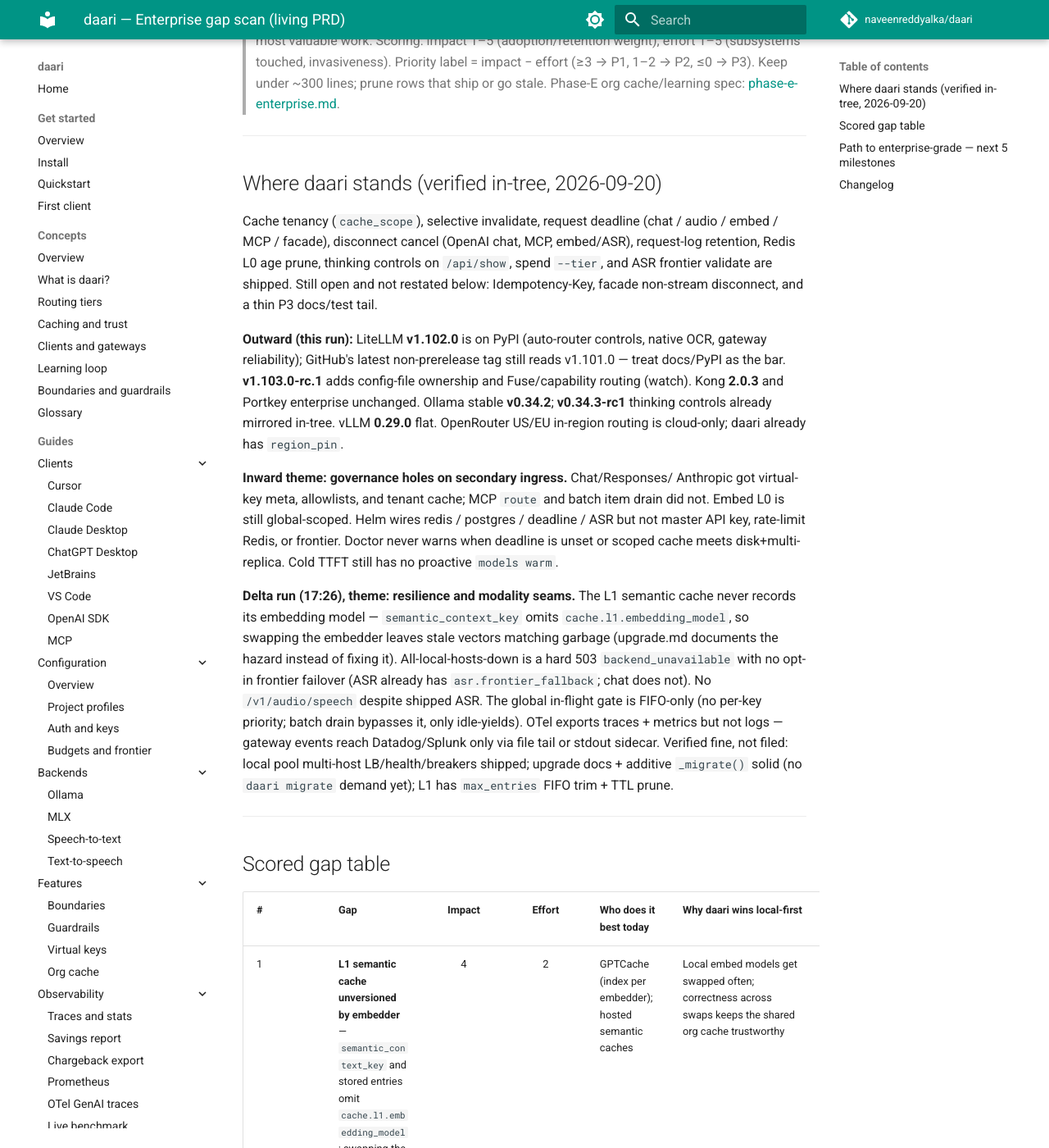
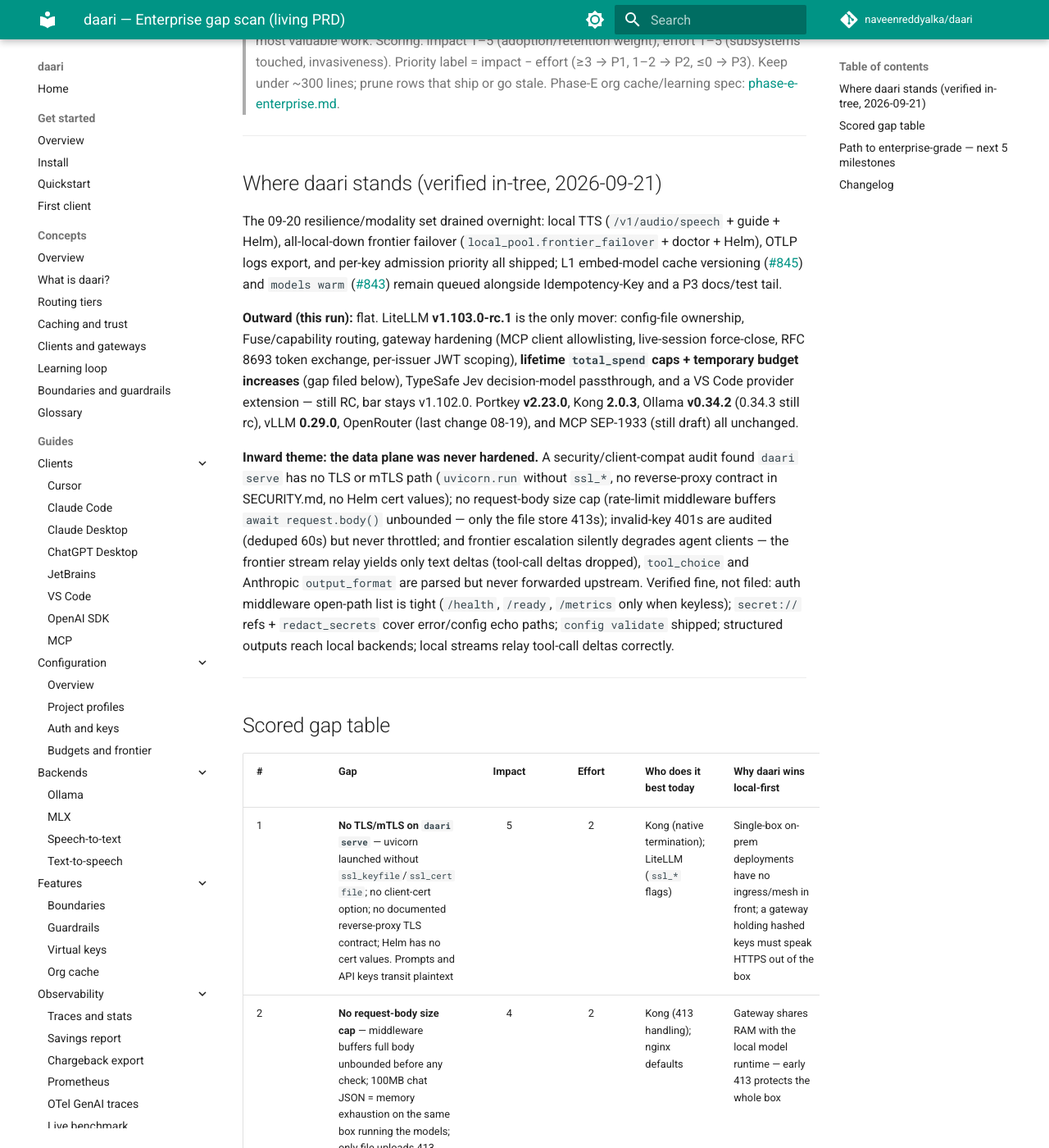
Before and after one commit to naveenreddyalka/daari, an MkDocs documentation site: the page built from docs/prd/ENTERPRISE.md, in a window 1280 px wide and 1400 px high, scrolled down 219 px. Shown: the whole window at 82% size. Built offline with MkDocs 1.6.1 and Material for MkDocs 9.7.7, drawn with Linux system fonts in a browser that asks for light colours; comment, search, counter and statistics services are not loaded; some of the changed text lies outside the part shown.

Commit message:
docs(prd): 2026-09-21 data-plane hardening + lossless escalation scan
Co-authored-by: Naveen Reddy Alka <naveenreddyalka@users.noreply.github.com>

```diff
--- a/docs/prd/ENTERPRISE.md
+++ b/docs/prd/ENTERPRISE.md
@@ -11,43 +11,38 @@
 
 ---
 
-## Where daari stands (verified in-tree, 2026-09-20)
+## Where daari stands (verified in-tree, 2026-09-21)
 
-Cache tenancy (`cache_scope`), selective invalidate, request deadline (chat /
-audio / embed / MCP / facade), disconnect cancel (OpenAI chat, MCP, embed/ASR),
-request-log retention, Redis L0 age prune, thinking controls on `/api/show`,
-spend `--tier`, and ASR frontier validate are shipped. Still open and not
-restated below: Idempotency-Key, facade non-stream disconnect, and a thin
-P3 docs/test tail.
+The 09-20 resilience/modality set drained overnight: local TTS
+(`/v1/audio/speech` + guide + Helm), all-local-down frontier failover
+(`local_pool.frontier_failover` + doctor + Helm), OTLP logs export, and
+per-key admission priority all shipped; L1 embed-model cache versioning
+([#845](https://github.com/naveenreddyalka/daari/issues/845)) and `models
+warm` ([#843](https://github.com/naveenreddyalka/daari/issues/843)) remain
+queued alongside Idempotency-Key and a P3 docs/test tail.
 
-**Outward (this run):** LiteLLM **v1.102.0** is on PyPI (auto-router controls,
-native OCR, gateway reliability); GitHub's latest non-prerelease tag still
-reads v1.101.0 — treat docs/PyPI as the bar. **v1.103.0-rc.1** adds config-file
-ownership and Fuse/capability routing (watch). Kong **2.0.3** and Portkey
-enterprise unchanged. Ollama stable **v0.34.2**; **v0.34.3-rc1** thinking
-controls already mirrored in-tree. vLLM **0.29.0** flat. OpenRouter US/EU
-in-region routing is cloud-only; daari already has `region_pin`.
+**Outward (this run):** flat. LiteLLM **v1.103.0-rc.1** is the only mover:
+config-file ownership, Fuse/capability routing, gateway hardening (MCP client
+allowlisting, live-session force-close, RFC 8693 token exchange, per-issuer
+JWT scoping), **lifetime `total_spend` caps + temporary budget increases**
+(gap filed below), TypeSafe Jev decision-model passthrough, and a VS Code
+provider extension — still RC, bar stays v1.102.0. Portkey **v2.23.0**, Kong
+**2.0.3**, Ollama **v0.34.2** (0.34.3 still rc), vLLM **0.29.0**, OpenRouter
+(last change 08-19), and MCP SEP-1933 (still draft) all unchanged.
 
-**Inward theme: governance holes on secondary ingress.** Chat/Responses/
-Anthropic got virtual-key meta, allowlists, and tenant cache; MCP `route` and
-batch item drain did not. Embed L0 is still global-scoped. Helm wires redis /
-postgres / deadline / ASR but not master API key, rate-limit Redis, or
-frontier. Doctor never warns when deadline is unset or scoped cache meets
-disk+multi-replica. Cold TTFT still has no proactive `models warm`.
-
-**Delta run (17:26), theme: resilience and modality seams.** The L1 semantic
-cache never records its embedding model — `semantic_context_key` omits
-`cache.l1.embedding_model`, so swapping the embedder leaves stale vectors
-matching garbage (upgrade.md documents the hazard instead of fixing it).
-All-local-hosts-down is a hard 503 `backend_unavailable` with no opt-in
-frontier failover (ASR already has `asr.frontier_fallback`; chat does not).
-No `/v1/audio/speech` despite shipped ASR. The global in-flight gate is
-FIFO-only (no per-key priority; batch drain bypasses it, only idle-yields).
-OTel exports traces + metrics but not logs — gateway events reach
-Datadog/Splunk only via file tail or stdout sidecar. Verified fine, not
-filed: local pool multi-host LB/health/breakers shipped; upgrade docs +
-additive `_migrate()` solid (no `daari migrate` demand yet); L1 has
-`max_entries` FIFO trim + TTL prune.
+**Inward theme: the data plane was never hardened.** A security/client-compat
+audit found `daari serve` has no TLS or mTLS path (`uvicorn.run` without
+`ssl_*`, no reverse-proxy contract in SECURITY.md, no Helm cert values); no
+request-body size cap (rate-limit middleware buffers `await request.body()`
+unbounded — only the file store 413s); invalid-key 401s are audited (deduped
+60s) but never throttled; and frontier escalation silently degrades agent
+clients — the frontier stream relay yields only text deltas (tool-call deltas
+dropped), `tool_choice` and Anthropic `output_format` are parsed but never
+forwarded upstream. Verified fine, not filed: auth middleware open-path list
+is tight (`/health`, `/ready`, `/metrics` only when keyless); `secret://`
+refs + `redact_secrets` cover error/config echo paths; `config validate`
+shipped; structured outputs reach local backends; local streams relay
+tool-call deltas correctly.
 
 ---
 
@@ -55,26 +50,26 @@
 
 | # | Gap | Impact | Effort | Who does it best today | Why daari wins local-first | Action |
 |---|-----|:--:|:--:|------------------------|----------------------------|--------|
-| 1 | **L1 semantic cache unversioned by embedder** — `semantic_context_key` and stored entries omit `cache.l1.embedding_model`; swapping the embed model keeps stale vectors live (wrong hits / dimension mismatch) | 4 | 2 | GPTCache (index per embedder); hosted semantic caches | Local embed models get swapped often; correctness across swaps keeps the shared org cache trustworthy | File ([#845](https://github.com/naveenreddyalka/daari/issues/845)) |
-| 2 | **All local hosts down = hard 503** — pool exhaustion raises `BackendUnavailable`; no opt-in frontier failover for chat (ASR already has `asr.frontier_fallback`) | 4 | 2 | LiteLLM fallback chains; Kong upstream failover | HA without a second GPU box: outage degrades to governed frontier (scrub/budgets/allowlists intact) | File ([#846](https://github.com/naveenreddyalka/daari/issues/846)) |
-| 3 | **No `/v1/audio/speech`** — ASR shipped both directions, TTS absent; openedai-speech/Kokoro serve the exact OpenAI shape locally | 4 | 3 | Portkey (ElevenLabs native); OpenRouter `/audio/speech` | Voice loop (STT→chat→TTS) through one governed box; $0/char, same keys and chargeback | File ([#847](https://github.com/naveenreddyalka/daari/issues/847)) |
-| 4 | **Admission gate is FIFO-only** — single `asyncio.Condition`, no per-key/team priority; batch drain bypasses the in-flight cap (idle-yield only) | 4 | 3 | vLLM priority scheduling; Kong route priority | One GPU serves IDE + overnight eval; interactive turns must preempt at the gate | File ([#848](https://github.com/naveenreddyalka/daari/issues/848)) |
-| 5 | **No OTLP logs signal** — request events are file JSONL + optional stdout; OTel exports traces/metrics only | 3 | 2 | LiteLLM log callbacks; cloud gateways | Same collector already deployed for daari traces — third signal completes the story, no sidecars | File ([#849](https://github.com/naveenreddyalka/daari/issues/849)) |
-| 6 | **Doctor ops warns / moderations + rerank endpoints / `daari migrate` + skew guard / ASR pool HA / OCR / Fuse routing / WIF / A2A / SOC 2 / admin UI** | 2–4 | 2–5 | LiteLLM / Cohere / cloud | Moderations-vs-guardrails and migrate tooling wait for buyer demand; rest deferred | Watch |
+| 1 | **No TLS/mTLS on `daari serve`** — uvicorn launched without `ssl_keyfile`/`ssl_certfile`; no client-cert option; no documented reverse-proxy TLS contract; Helm has no cert values. Prompts and API keys transit plaintext | 5 | 2 | Kong (native termination); LiteLLM (`ssl_*` flags) | Single-box on-prem deployments have no ingress/mesh in front; a gateway holding hashed keys must speak HTTPS out of the box | File ([#932](https://github.com/naveenreddyalka/daari/issues/932)) |
+| 2 | **No request-body size cap** — middleware buffers full body unbounded before any check; 100MB chat JSON = memory exhaustion on the same box running the models; only file uploads 413 | 4 | 2 | Kong (413 handling); nginx defaults | Gateway shares RAM with the local model runtime — early 413 protects the whole box | File ([#933](https://github.com/naveenreddyalka/daari/issues/933)) |
+| 3 | **Frontier escalation drops tool fidelity** — frontier SSE relay strips `delta.tool_calls`; `tool_choice` and Anthropic `output_format` parsed but never forwarded; agent turns truncate whenever routing lands on L6 | 4 | 3 | LiteLLM (uniform passthrough) | Tier escalation is daari's core mechanic — L6 must be a lossless superset of local or agents can't trust the fallback | File ([#934](https://github.com/naveenreddyalka/daari/issues/934)) |
+| 4 | **Invalid-key attempts unthrottled** — 401s audited (60s dedupe) but no failure counter/backoff/lockout; online key brute-force limited only by throughput | 3 | 2 | Cloud gateways (WAF in front) | Workstation/LAN deployments have no WAF; built-in throttling makes hashed keys a real defense | File ([#935](https://github.com/naveenreddyalka/daari/issues/935)) |
+| 5 | **No lifetime spend caps or temporary budget boosts** — windows are day/month/Nh/Nd only; LiteLLM v1.103-rc ships lifetime `total_spend` + temp increases + team `model_max_budget` | 3 | 2 | LiteLLM v1.103-rc | Ledger already tracks all-time spend locally; contractor "$50 total, ever" keys and audited auto-expiring boosts are cheap sums, no cloud | File ([#936](https://github.com/naveenreddyalka/daari/issues/936)) |
+| 6 | **CORS/security headers / `input_audio` chat blocks (local ASR inline) / `parallel_tool_calls`+`logit_bias`+`top_logprobs` passthrough / MCP session visibility / moderations + rerank / `daari migrate` + skew guard / OCR / Fuse routing / WIF / A2A / SOC 2 / admin UI** | 2–4 | 1–5 | LiteLLM / Kong / cloud | Browser hardening, chat-audio, and param passthrough wait for a client ask; rest deferred | Watch |
 
-Pruned this run: the governance secondary-ingress rows (MCP route, batch
-quota+meta, embed L0 scope, Helm knobs, model warm) — all five filed as
-issues by the 17:14 sibling run and now queued.
+Pruned this run: the resilience/modality rows (frontier failover, TTS, OTLP
+logs, admission priority) — shipped overnight; L1 embed versioning stays
+queued as an issue, not a row.
 
 ---
 
 ## Path to enterprise-grade — next 5 milestones
 
-1. **Governance secondary-ingress set** (queued) — MCP route claims, batch quota+meta, scoped embed L0, Helm auth knobs, model warm.
-2. **Cache correctness across embedder swaps** — L1 entries namespaced by embedding model.
-3. **Local-outage failover** — opt-in frontier escalation when every local host is down, fences intact.
-4. **QoS at the gate** — per-key priority classes on the in-flight cap; batch charged at low priority.
-5. **Voice + logs completeness** — `/v1/audio/speech` local TTS and OTLP logs alongside traces/metrics.
+1. **Encrypt the data plane** — native TLS/mTLS on serve, Helm cert wiring, documented reverse-proxy contract.
+2. **Bound every request** — body-size 413 plus the existing deadline/disconnect/admission set makes resource abuse impossible by construction.
+3. **Lossless escalation** — frontier legs preserve streamed tool calls, `tool_choice`, and structured output so agent clients never notice the tier.
+4. **Auth that survives exposure** — brute-force throttling on 401s, completing the hashed-keys + audit story.
+5. **Spend governance parity** — lifetime caps and audited temporary boosts on top of multi-window budgets.
 
 Compliance non-goals (WIF, A2A, SOC 2, admin UI, OCR until a paying ask) stay deferred.
 
@@ -82,70 +77,41 @@
 
 ## Changelog
 
-- **2026-09-20 (resilience + modality delta)** — Delta run 12 min after the
-  17:14 sibling merged its refresh. Outward re-verified flat: LiteLLM newest
-  tag v1.103.0-rc.1 (fixes/UI only, bar unchanged), Portkey v2.23.0, Kong
-  2.0.3, Ollama 0.34.3 still rc, OpenRouter last moved 08-19. Inward
-  (code-verified): L1 cache unversioned by embedding model, all-local-down
-  hard 503 with no frontier failover, no `/v1/audio/speech`, FIFO-only
-  admission gate, no OTLP logs. Verified fine: local pool LB/health/breakers,
-  upgrade docs + additive migrations, L1 trim/TTL. Filing five.
+- **2026-09-21 (data-plane hardening + lossless escalation)** — Yesterday's
+  five-row table drained overnight except L1 embed versioning and models
+  warm. Outward flat; only LiteLLM v1.103.0-rc.1 moved (config ownership,
+  Fuse routing, gateway hardening, lifetime caps — parity row filed; VS Code
+  provider extension noted). Inward security/client-compat audit
+  (code-verified): no TLS/mTLS, no body cap, no 401 throttle, frontier strips
+  tool-call deltas / `tool_choice` / `output_format`, no lifetime budgets.
+  Verified fine: tight open-path list, secret redaction, config validate,
+  local-stream tool deltas. Filing five.
 
-- **2026-09-20 (governance secondary ingress)** — Prior cache/deadline/cancel/
-  retention set confirmed shipped. Outward: LiteLLM v1.102.0 on PyPI (OCR +
-  auto-router); v1.103.0-rc.1 config ownership / Fuse watch; Kong 2.0.3 and
-  Ollama 0.34.2 stable (0.34.3-rc1 already mirrored). Inward: MCP route bare
-  meta, batch limiter bypass + incomplete item meta, embed L0 global-only,
-  Helm auth/rate/frontier gap, no proactive model warm. Filing five.
+- **2026-09-20 (two runs)** — Governance secondary ingress (MCP route meta,
+  batch limiter bypass, embed L0 scope, Helm auth knobs, model warm) then a
+  resilience/modality delta (L1 embed versioning, all-local-down failover,
+  TTS, admission priority, OTLP logs). Outward: LiteLLM v1.102.0 on PyPI;
+  v1.103.0-rc.1 watch; Ollama 0.34.2 stable.
 
-- **2026-09-19 (cache tenancy)** — Delta run an hour after the 16:55
-  sibling (embed/ASR set queued). Outward delta: Ollama v0.34.3-rc1 adds
-  `/api/show` thinking controls (watch until stable); LiteLLM/Portkey/
-  Kong/vLLM flat. Inward theme verified in-tree: tenant-blind L0/L1
-  cache keys, no disconnect cancellation, no selective cache
-  invalidation, no request-scoped deadline, request log outside the
-  retention sweep. Filing all five.
+- **2026-09-19 (four runs)** — Embed/ASR measurement, cache tenancy +
+  request lifecycle (tenant cache_scope, disconnect cancel, invalidation,
+  deadline, request-log retention), embedding chargeback, day-cap surfaces.
+  Ollama v0.34.3-rc1 thinking controls watch row added.
 
-- **2026-09-19 (embed drain)** — Embedding chargeback and the chargeback
-  guide's audio sentence shipped. Outward: LiteLLM stable still v1.101.0;
-  v1.102.0-rc.2 is a Responses leak backport; v1.103.0-dev.2 is not stable.
-  Portkey and Kong 2.0.3 flat. Ollama v0.34.2, no v0.35; `/api/embed` batch
-  is the local surface. Filing embed/ASR latency, Helm Ollama URL, doctor
-  embed probe, audio TPM, and batched embeds. Idempotency, Helm ASR, and
-  audio translations left queued.
-- **2026-09-19 (refill)** — Day-cap surfaces, transcription allowlists, doctor
-  ASR, and transcription chargeback shipped. Outward still flat: LiteLLM
-  v1.101.0 stable, v1.102.0 rc.1, Portkey v2.23.0, Kong 2.0.3, Ollama
-  v0.34.2. Filing embedding chargeback, Helm ASR URL, chargeback docs, and
-  audio translations. Idempotency left in progress.
-- **2026-09-19** — Prior lifecycle/audio/KEDA/rpd rows shipped. Outward flat:
-  LiteLLM v1.101.0 stable (v1.102.0 still RC), Portkey v2.23.0, Kong 2.0.3,
-  Ollama v0.34.2, no v0.35. Inward: day-cap retry, transcription allowlists,
-  doctor ASR, stats/dashboard rpd, per-key rpd scrape. Idempotency left in
-  progress, not refiled.
-- **2026-09-18 (late)** — Evening governance/chargeback set already queued, so
-  this run moved on. Outward: LiteLLM v1.101.0 stable; v1.102.0 still RC
-  (Responses cancel/delete auth, request-rate autoscale). Portkey v2.23.0
-  ElevenLabs is cloud speech, not a reason to add a vendor SDK. Kong 2.0.3
-  flat. Ollama v0.34.2 setup/llama.cpp only. vLLM 0.29 transcriptions is the
-  local-first surface. Filing five issues (Responses lifecycle, idempotency,
-  audio route, request-rate HPA, rpd).
-- **2026-09-18 (evening)** — All 19 fleet/tenancy/resilience issues from the
-  09-14→09-16 runs confirmed shipped; backlog had degraded to P3 docs/test
-  trivia. Rebuilt table around governance + chargeback: filing five issues
-  (model allowlists, spend export, config validate, master key rotation,
-  per-provider retry/timeout). Outward: Portkey v2.23.0, Ollama v0.34.2
-  stable, LiteLLM bar unchanged at v1.101.0, Kong/OpenRouter/vLLM flat.
-- **2026-09-18 (early)** — Soft-budget / observability drain: pruned shipped gap
-  rows from the 2026-09-17 night table. Watch rows only remained.
-- **2026-09-17 (4 runs)** — Morning→night refills drained same-day: ops/RBAC,
-  facade/bench, stats/web-ui, scrape port, Anthropic SSE L0, Grafana alert + MCP
-  panels, Helm metrics port, agent_turn meta, soft USD warn, team gauges,
-  introspect, hermetic 402. Outward flat (LiteLLM v1.101.0 bar).
+- **2026-09-18 (three runs)** — Soft-budget/observability drain; governance +
+  chargeback theme (model allowlists, spend export, config validate, master
+  key rotation, per-provider retry/timeout); Responses lifecycle, idempotency,
+  audio route, request-rate HPA, rpd. Portkey v2.23.0.
+
+- **2026-09-17 (4 runs)** — Ops/RBAC, facade/bench, stats/web-ui, scrape port,
+  Anthropic SSE L0, Grafana alert + MCP panels, Helm metrics port, agent_turn
+  meta, soft USD warn, team gauges, introspect, hermetic 402.
+
 - **2026-09-16 (3 runs)** — Fleet-auth theme: Postgres keys/teams, Helm graceful
   rollout, team RPM/TPM, keys export/import, facade capabilities; plus dry-run,
   TTFT counter, bench + harness rows. Ollama v0.34.1 stable.
+
 - **2026-09-15 and earlier** — Condensed: loop restructure (never-empty refill +
-  14:00 UTC Actions prd run), fleet story, resilience + metering, stored-artifact
+  scheduled Actions prd run), fleet story, resilience + metering, stored-artifact
   tenancy, Batch/Files API, pricing refresh, session affinity, stall escalation,
   MCP pagination, Apache 2.0 relicense, this PRD's creation (2026-08-28).
```
